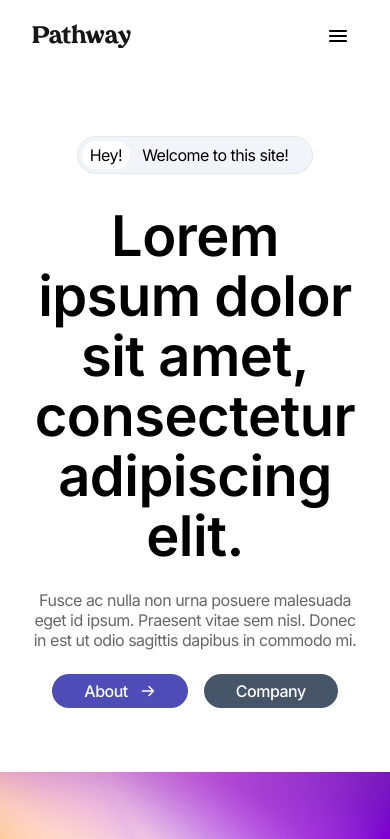
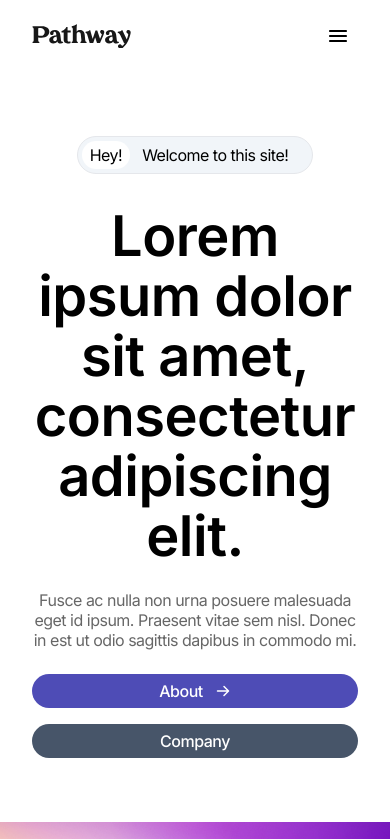
Before and after one commit to christian-luntok/pathway, a Next.js app: page / in a window 390 px wide. Shown: the top 839 px of the page. Built offline with nearby package versions, Linux system fonts and the light colour scheme.

Commit message:
Changed from button to Next Link.

```diff
--- a/components/Button/PrimaryButton.js
+++ b/components/Button/PrimaryButton.js
@@ -1,22 +1,22 @@
 import { Icon } from '@iconify/react'
-import { useRouter } from 'next/router'
+import Link from 'next/link'
 
 // You can get icons from iconify - just add the name on the Primary Button Props
 const PrimaryButton = ({text, icon, link}) => {
-    const router = useRouter()
     return (
-        <button
-            onClick={() => router.push(link)}
-            className="flex font-medium justify-center gap-3 items-center px-8 bg-primary-500 text-white py-[5px] rounded-full hover:bg-primary-300 transition-all duration-300"
+        <Link
+            href = { link }
+            role ="button"
+            className="flex font-medium w-full md:w-auto justify-center gap-3 items-center px-8 bg-primary-500 text-white py-[5px] rounded-full hover:bg-primary-300 transition-all duration-300"
         >
-            {text}
+            { text }
             {
                     icon?.length > 0
                     ? (
                         <Icon icon={icon}/>
                     ) : null
             }
-        </button>
+        </Link>
     )
 }
 
--- a/components/Button/SecondaryButton.js
+++ b/components/Button/SecondaryButton.js
@@ -1,21 +1,21 @@
 import { Icon } from '@iconify/react'
-import { useRouter } from 'next/router'
+import Link from 'next/link'
 
 const PrimaryButton = ({text, icon, link}) => {
-    const router = useRouter()
     return (
-        <button
-            onClick={() => router.push(link)}
-            className="flex font-medium justify-center gap-3 items-center px-8 bg-secondary-500 text-white py-[5px] rounded-full hover:bg-secondary-300 transition-all duration-300"
+        <Link
+            href = { link }
+            role ="button"
+            className="flex font-medium w-full md:w-auto justify-center gap-3 items-center px-8 bg-secondary-500 text-white py-[5px] rounded-full hover:bg-secondary-300 transition-all duration-300"
         >
-            {text}
+            { text }
             {
                     icon?.length > 0
                     ? (
                         <Icon icon={icon}/>
                     ) : null
             }
-        </button>
+        </Link>
     )
 }
 
```
